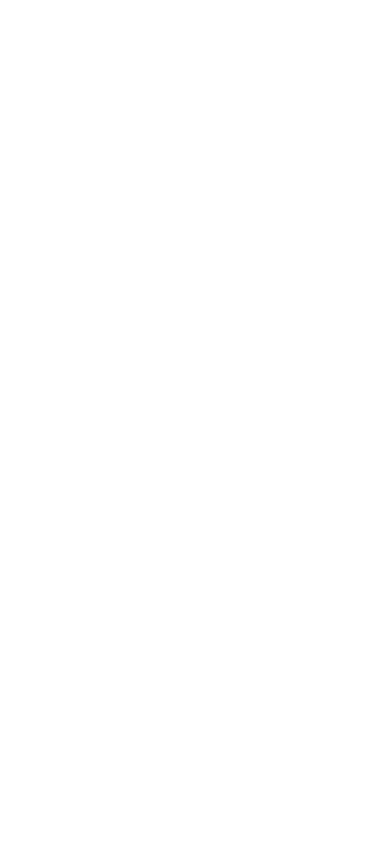
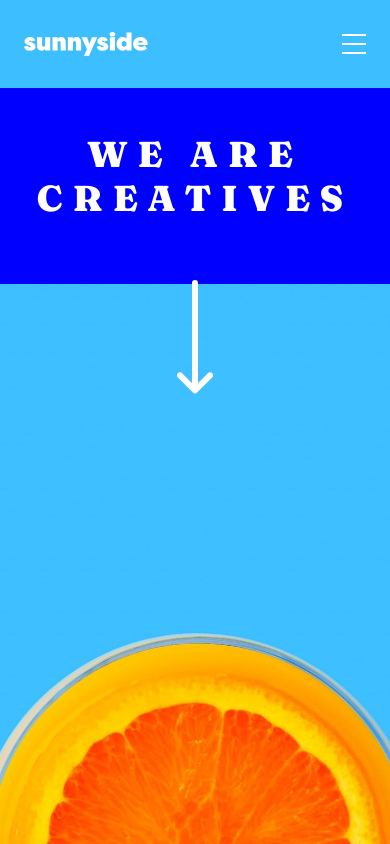
Before and after one commit to MGCodesBR/sunnysideagency, a plain HTML site: page index.html in a window 390 px wide. Drawn offline with Linux system fonts and the light colour scheme.

Commit message:
Implemented Header and Banner sections for Mobile

```diff
--- a/css/styles.css
+++ b/css/styles.css
@@ -51,6 +51,8 @@ img {
    --dark-grayish-blue: hsl(232, 10%, 55%);
    --grayish-blue: hsl(210, 4%, 67%);
    --white: hsl(0, 0%, 100%);
+
+   --header-blue: hsl(200, 100%, 62%);
 }
 
 /* project settings */
@@ -62,3 +64,155 @@ body {
    color: var(--dark-grayish-blue);
    margin: 0;
 }
+
+/*=== LAYOUT START ===*/
+
+.section {
+   width: 100vw;
+   height: auto;
+}
+
+.container {
+   width: 100%;
+   height: 100%;
+   display: flex;
+   justify-content: space-between;
+   align-items: center;
+   padding: 3.2rem 2.4rem;
+   margin: 0 auto;
+}
+
+/*=== LAYOUT END ===*/
+
+/*=== HEADER START ===*/
+
+.header {
+   height: 8.8rem;
+   position: fixed;
+   top: 0;
+   left: 0;
+   background-color: var(--header-blue);
+}
+
+/* HEADER > LOGO */
+.header > .container > .logo {
+   display: flex;
+   justify-content: flex-start;
+   align-items: center;
+   text-indent: -999rem;
+}
+
+.header > .container > .menu-button {
+   width: 4.8rem;
+   height: 4.8rem;
+   display: flex;
+   flex-direction: column;
+   justify-content: space-around;
+   align-items: flex-end;
+   padding: 1rem 0;
+}
+
+.header > .container > .menu-button > .bar1,
+.header > .container > .menu-button > .bar2,
+.header > .container > .menu-button > .bar3 {
+   width: 2.4rem;
+   height: 0.2rem;
+   display: flex;
+   background-color: var(--white);
+}
+
+/* HEADER > NAV */
+.header > .container > .main-nav {
+   display: block;
+   width: calc(100% - 4.8rem);
+   height: auto;
+   position: absolute;
+   top: 10.8rem;
+   padding: 2.4rem 0;
+   text-align: center;
+   background-color: var(--white);
+   transform: scale(0);
+   transform-origin: top right;
+   transition: transform .3s ease-in-out;
+}
+
+.header > .container > .main-nav.-active {
+   transform: scale(1);
+   transition: transform .3s ease-in-out;
+}
+
+.header > .container > .main-nav > .nav-edge {
+   position: absolute;
+   top: -2.4rem;
+   right: 0;
+   width: 0;
+   height: 0;
+   border-top: 2.4rem solid transparent;
+   border-bottom: 2.4rem solid transparent;
+   border-right: 2.4rem solid var(--white);
+}
+
+.header > .container > .main-nav > .list {
+   width: 100%;
+}
+
+.header > .container > .main-nav > .list > .item {
+   padding: 1.6rem 0;
+}
+
+.header > .container > .main-nav > .list > .item > .link {
+   color: var(--dark-grayish-blue);
+   font-weight: var(--semi-bold);
+}
+
+.header > .container > .main-nav > .list > .item > .link.-cta-button {
+   width: 14rem;
+   height: 5.6rem;
+   font-family: var(--second-font);
+   font-weight: var(--black-font);
+   color: var(--very-dark-desaturated-blue);
+   text-transform: uppercase;
+   background-color: var(--yellow);
+   border-radius: 2.8rem;
+}
+
+/*=== HEADER END ===*/
+
+/*=== BANNER START ===*/
+
+.banner {
+   height: 100vh;
+background-color: blue;
+}
+
+.banner > .container {
+   width: 100%;
+   max-width: 76.8rem;
+   height: 100%;
+   display: flex;
+   flex-direction: column;
+   justify-content: flex-start;
+   align-items: center;
+
+   background-image: url(../assets/img/mobile/image-header.jpg);
+   background-repeat: no-repeat;
+   background-size: 100%;
+   background-position: center bottom;
+}
+
+.banner > .container > .title-banner {
+   width: 100%;
+   font-family: var(--second-font);
+   font-weight: var(--black-font);
+   font-size: 3.6rem;
+   letter-spacing: 1rem;
+   text-align: center;
+   color: var(--white);
+   text-transform: uppercase;
+   margin: 10rem 0 6rem;
+}
+
+.banner > .container > .down-arrow {}
+
+
+/*=== BANNER END ===*/
--- a/index.html
+++ b/index.html
@@ -14,6 +14,47 @@
    <link rel="stylesheet" href="css/styles.css" />
 </head>
 <body>
+   <header class="section header">
+      <div class="container">
+         <a href="index.html" class="logo">
+            <img src="./assets/img/logo.svg"
+                 width="124" height="24"
+                 alt="Logo Sunnyside Agency">
+            Logo
+         </a>
+         <div class="menu-button">
+            <div class="bar1"></div>
+            <div class="bar2"></div>
+            <div class="bar3"></div>
+         </div>
+         <nav class="main-nav">
+            <div class="nav-edge"></div>
+            <ul class="list">
+               <li class="item">
+                  <a href="index.html" class="link">About</a>
+               </li>
+               <li class="item">
+                  <a href="index.html" class="link">Services</a>
+               </li>
+               <li class="item">
+                  <a href="index.html" class="link">Projects</a>
+               </li>
+               <li class="item">
+                  <button class="link -cta-button">Contact</button>
+               </li>
+            </ul>
+         </nav>
+      </div>
+   </header>
+   <section class="section banner">
+      <div class="container">
+         <h1 class="title-banner">We are creatives</h1>
+         <img src="./assets/img/icon-arrow-down.svg"
+              class="down-arrow"
+              width="36" height="114"
+              alt="arrow down image">
+      </div>
+   </section>
 
    <script src="js/script.js"></script>
 </body>
--- a/js/script.js
+++ b/js/script.js
@@ -0,0 +1,6 @@
+const $menuButton = document.querySelector(".menu-button");
+const $mainNav = document.querySelector(".main-nav");
+
+$menuButton.addEventListener("click", () => {
+   $mainNav.classList.toggle("-active");
+});
```
